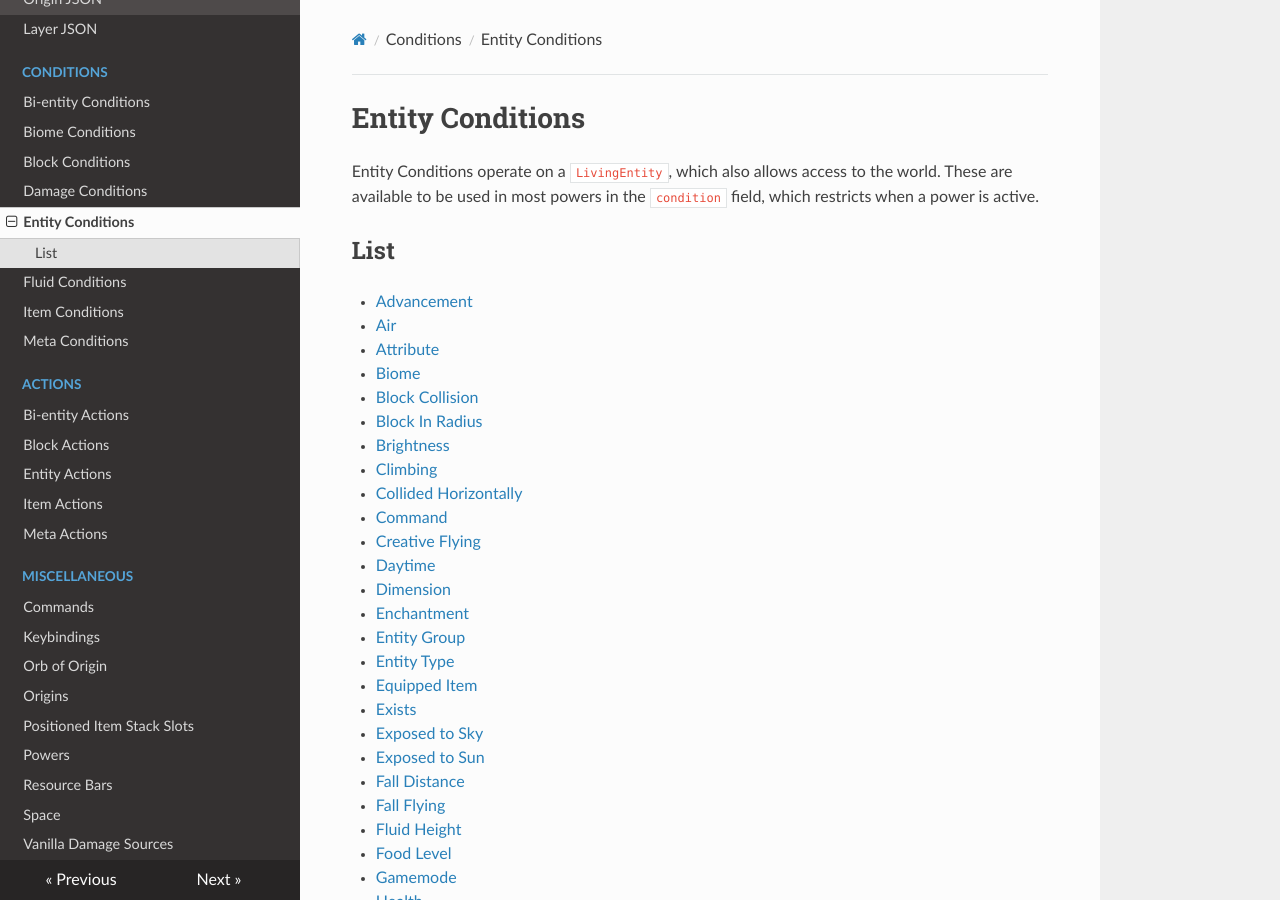
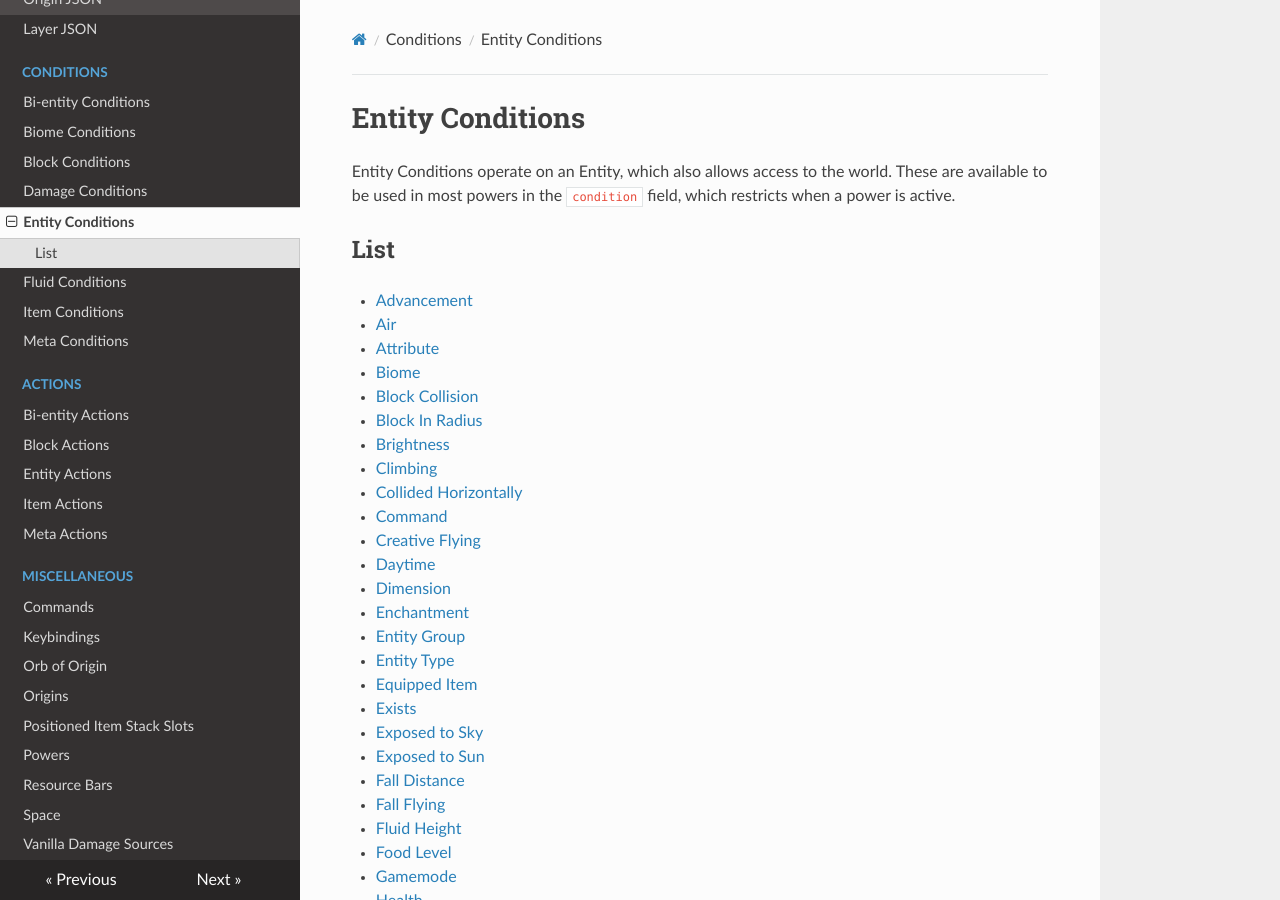
Before and after one commit to apace100/origins-docs, an MkDocs documentation site: the page built from docs/entity_conditions.md, in a window 1280 px wide and 900 px high. Built offline with MkDocs 1.6.1, drawn with Linux system fonts in a browser that asks for light colours; nearby versions of some CDN libraries.

Commit message:
Update entity_conditions.md
Entity conditions now act upon entities of type Entity, no longer specific to LivingEntity. From the patch notes.

```diff
--- a/docs/entity_conditions.md
+++ b/docs/entity_conditions.md
@@ -4,7 +4,7 @@ date: 2021-04-04
 ---
 # Entity Conditions
 
-Entity Conditions operate on a `LivingEntity`, which also allows access to the world. These are available to be used in most powers in the `condition` field, which restricts when a power is active.
+Entity Conditions operate on an Entity, which also allows access to the world. These are available to be used in most powers in the `condition` field, which restricts when a power is active.
 
 ## List
 
```
